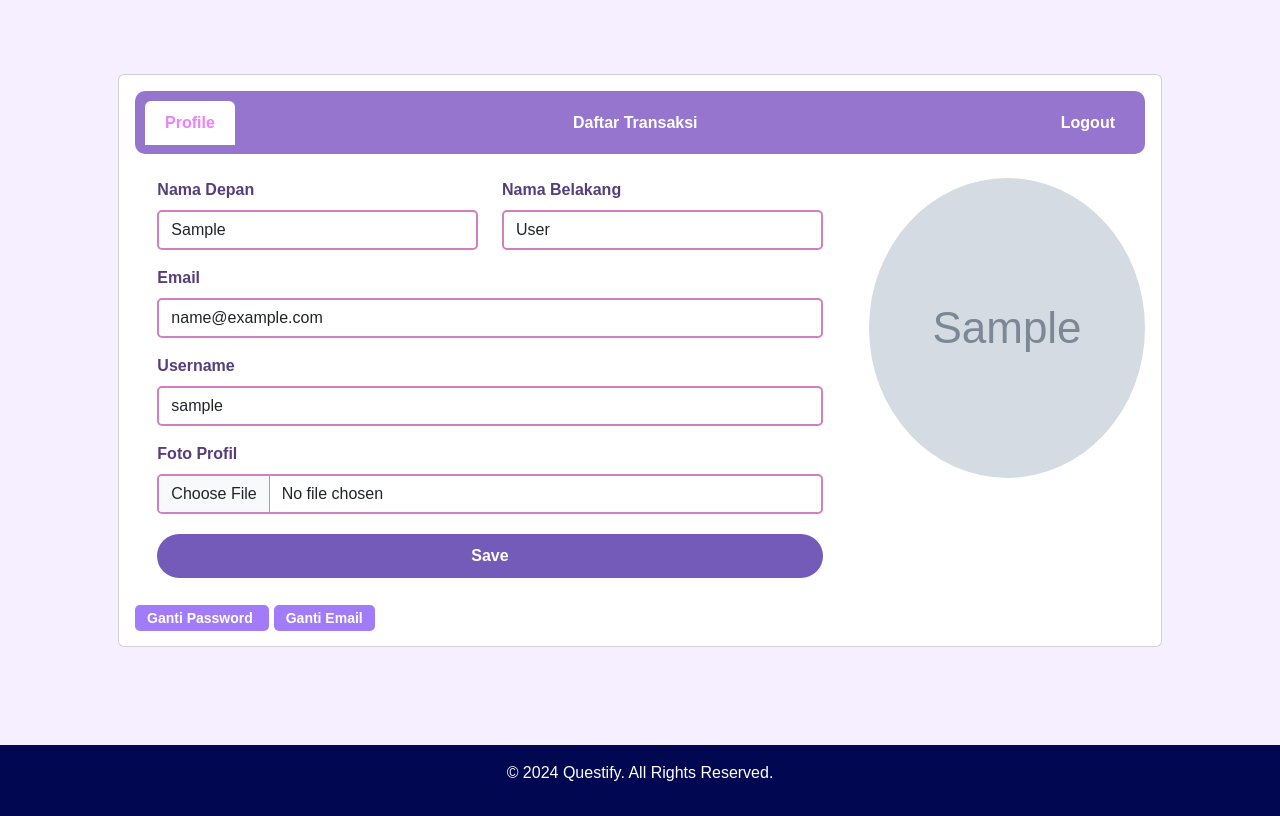
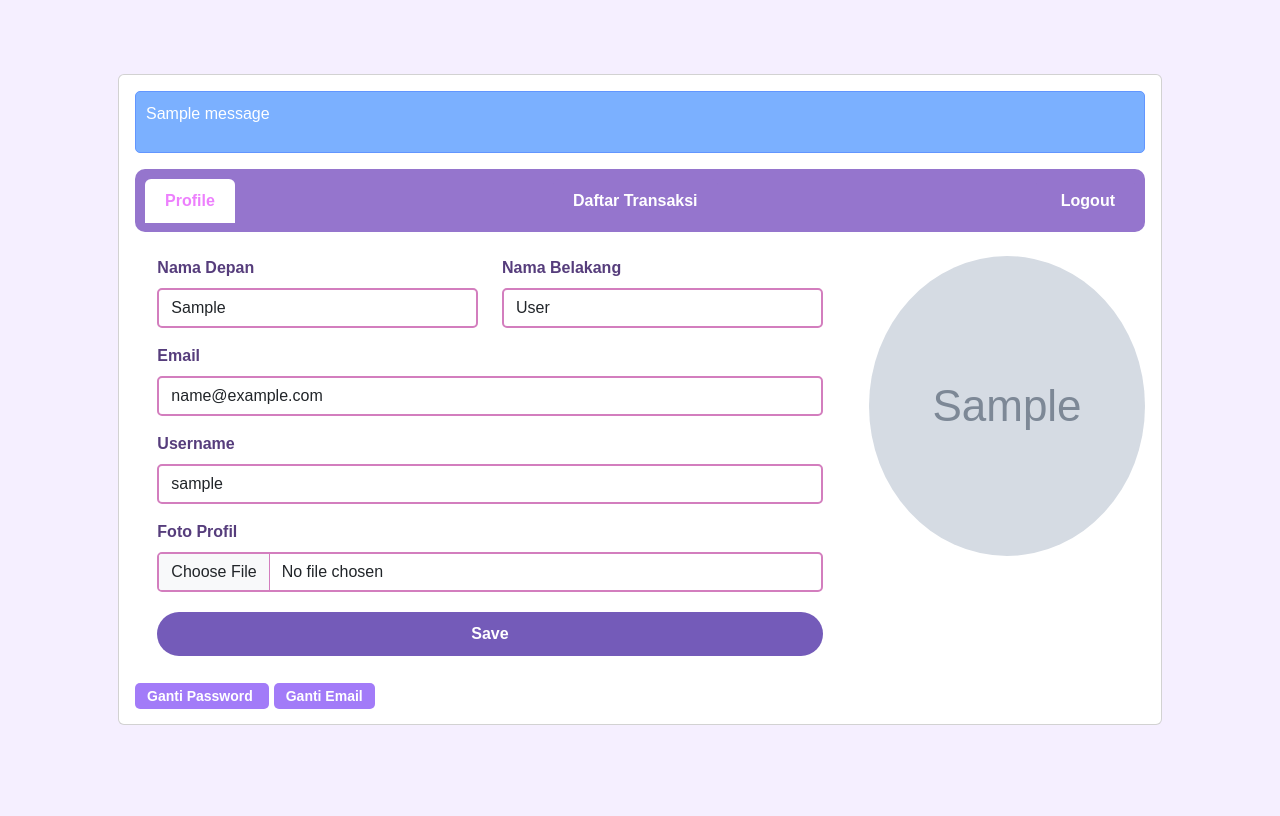
Before and after one commit to timurlauttt/Project-Akhir-Studi-Independent, a Django app: page /questify_app/userprofile/ in a window 1280 px wide. Shown: the part 72-888 px from the top of the page. Run offline with Django 5.2, Linux system fonts and the light colour scheme; a user stored in the database is signed in; tables that the repository leaves empty hold one stand-in row (values such as "Sample post"); grey boxes marked "Sample" are stand-in pictures; one stand-in notice (Sample message) is shown.

Commit message:
menambah message profile

```diff
--- a/questify_project/questify_app/models.py
+++ b/questify_project/questify_app/models.py
@@ -1,8 +1,7 @@
 from datetime import datetime
 from django.db import models
 from django.contrib.auth.models import User
-from django.contrib.auth.models import AbstractUser
-
+from django.core.exceptions import ValidationError
 
 class Kelas(models.Model):
     nama_kelas = models.CharField(max_length=100)
@@ -88,3 +87,14 @@
 
     def __str__(self):
         return self.user.username
+
+    def save(self, *args, **kwargs):
+        # Jika ada gambar profil sebelumnya dan gambar baru diupload
+        if self.pk and self.profile_picture:
+            old_profile = UserProfile.objects.get(pk=self.pk)
+            # Jika gambar berubah, hapus gambar yang lama
+            if old_profile.profile_picture != self.profile_picture:
+                if old_profile.profile_picture:
+                    old_profile.profile_picture.delete(save=False)
+
+        super().save(*args, **kwargs)
--- a/questify_project/templates/questify_app/pages/userprofile.html
+++ b/questify_project/templates/questify_app/pages/userprofile.html
@@ -19,6 +19,15 @@
   .btn-small:hover {
     background-color: #986df7;
   }
+
+  .alert-success {
+    background-color: #7bb0ff;
+    color: #ffffff;
+    border-color: #6296ff;
+    padding: 10px;
+    border-radius: 5px;
+  }
+
 </style>
 {% endblock %}
 
@@ -31,6 +40,13 @@
       <section class="card" style="margin-top: 50px">
         <div class="card-body">
           <section>
+            {% if messages %}
+              <div class="alert alert-success">
+                {% for message in messages %}
+                  <p>{{ message }}</p>
+                {% endfor %}
+              </div>
+            {% endif %}
             <ul class="nav nav-tabs justify-content-between align-items-center" style="background-color: #9575cd; padding: 10px; border-radius: 10px;">
               <li class="nav-item">
                 <a class="nav-link text-white {% if request.resolver_match.url_name == 'userprofile' %}active{% endif %}" href="{% url 'questify_app:userprofile' %}" style="font-weight: bold">Profile</a>
```
Also changed, not shown: questify_project/media/profile_pictures/soal.png (added), questify_project/media/profile_pictures/tick.png (added).
